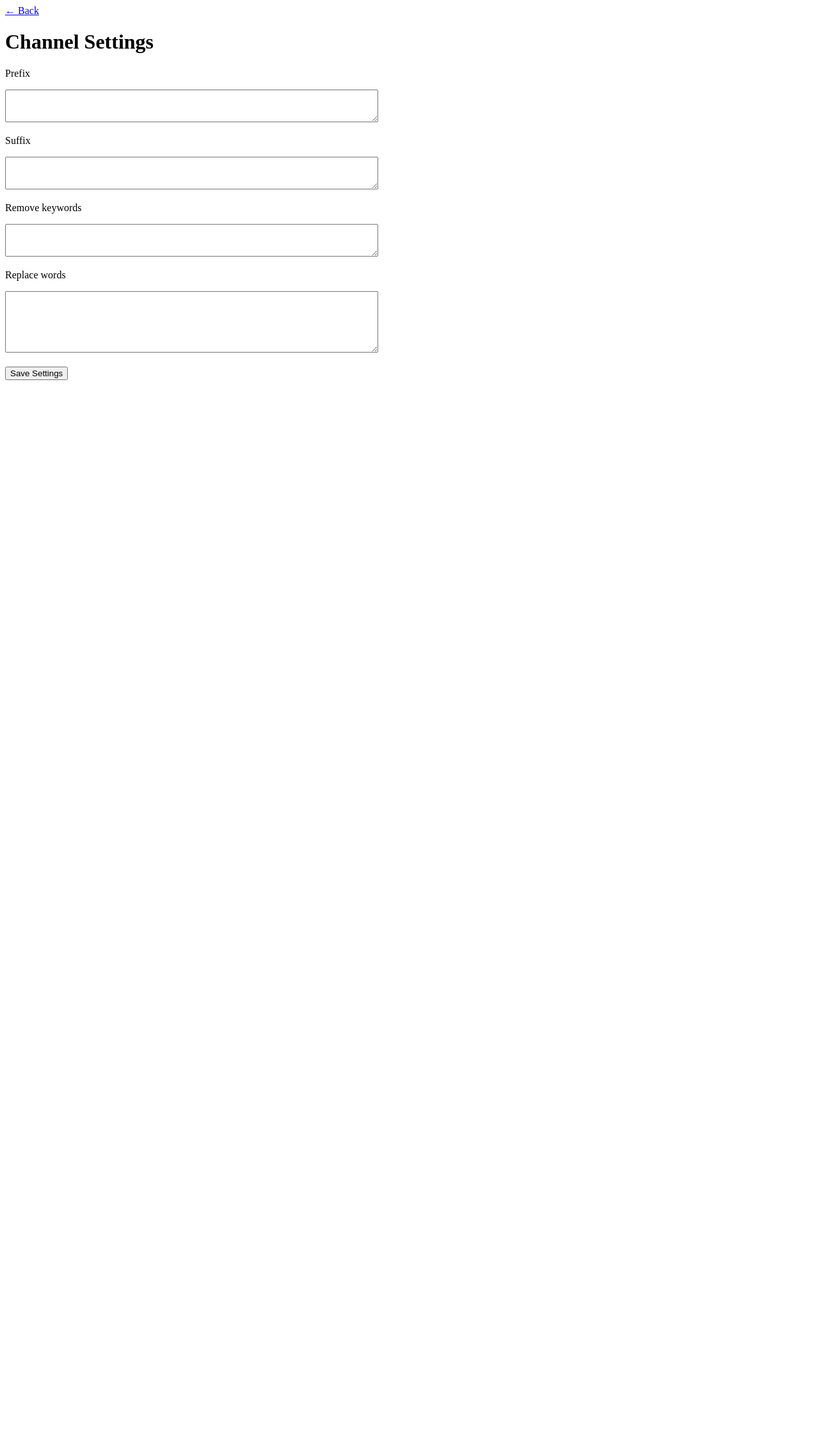
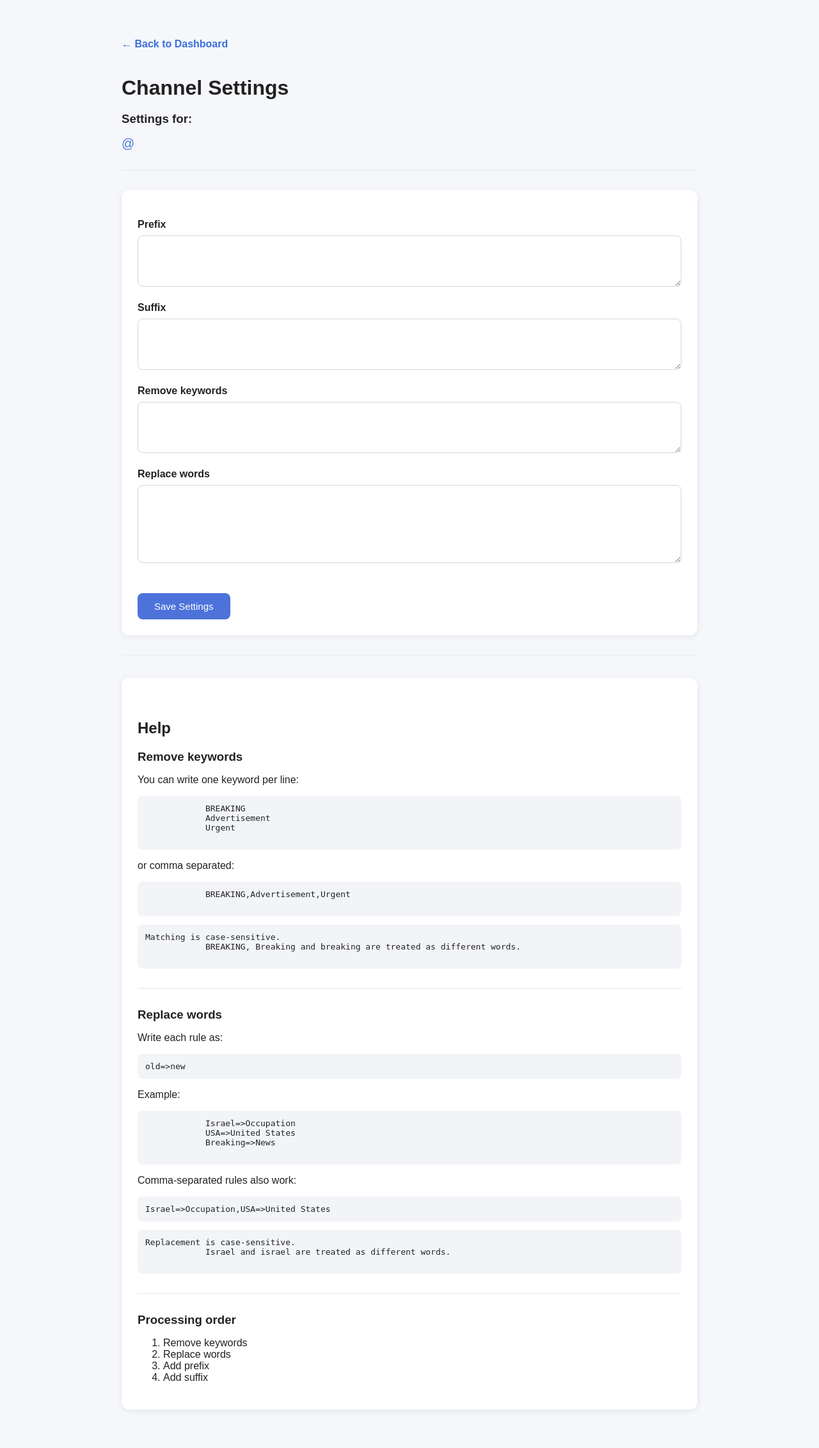
Before and after one commit to MohamdAlJawhari/telegram-feed-platform, a FastAPI app: page /dashboard/settings/1 in a window 1280 px wide. Shown: the whole page at 64% size. Before the commit the page ends 594 px from the top, so only its background shows below. Run offline with FastAPI, Linux system fonts and the light colour scheme; data that the repository does not hold is empty; parts of the project's set-up code (start-up, migrations or seed data) failed here and were passed over.

Commit message:
Enhance channel settings page with channel information and improve styling

```diff
--- a/app/dashboard/routes.py
+++ b/app/dashboard/routes.py
@@ -14,7 +14,8 @@ from app.database.models import (
     get_dashboard_statistics,
     get_channel_summaries,
     get_channel_settings,
-    update_channel_settings
+    update_channel_settings,
+    get_channel
 )
 
 templates = Jinja2Templates(
@@ -127,12 +128,14 @@ def channel_settings_page(
 ):
 
     settings = get_channel_settings(channel_id)
+    channel = get_channel(channel_id)
 
     return templates.TemplateResponse(
         request=request,
         name="channel_settings.html",
         context={
             "channel_id": channel_id,
+            "channel": channel,
             "settings": settings,
         },
     )
--- /dev/null
+++ b/app/dashboard/static/css/channel-setting.css
@@ -0,0 +1,146 @@
+/* ---------- Page ---------- */
+
+body {
+    font-family: Arial, Helvetica, sans-serif;
+    background: #f5f7fb;
+    color: #222;
+    max-width: 900px;
+    margin: 40px auto;
+    padding: 20px;
+}
+
+/* ---------- Headings ---------- */
+
+h1 {
+    margin-bottom: 5px;
+}
+
+h2 {
+    margin-top: 40px;
+}
+
+h3 {
+    margin-bottom: 8px;
+}
+
+/* ---------- Back Button ---------- */
+
+.back-link {
+    display: inline-block;
+    margin-bottom: 20px;
+    text-decoration: none;
+    color: #3b6edc;
+    font-weight: bold;
+}
+
+.back-link:hover {
+    text-decoration: underline;
+}
+
+/* ---------- Card ---------- */
+
+.settings-card {
+    background: white;
+    padding: 25px;
+    border-radius: 12px;
+    box-shadow: 0 2px 10px rgba(0,0,0,.08);
+}
+
+/* ---------- Labels ---------- */
+
+label {
+    display: block;
+    font-weight: bold;
+    margin-top: 20px;
+    margin-bottom: 8px;
+}
+
+/* ---------- Textareas ---------- */
+
+textarea {
+
+    width: 100%;
+    min-height: 80px;
+
+    padding: 12px;
+
+    border: 1px solid #d0d7de;
+    border-radius: 8px;
+
+    resize: vertical;
+
+    font-size: 14px;
+    font-family: Consolas, monospace;
+
+    box-sizing: border-box;
+}
+
+/* ---------- Save Button ---------- */
+
+.save-btn {
+
+    margin-top: 25px;
+
+    background: #4d73db;
+    color: white;
+
+    border: none;
+
+    padding: 12px 26px;
+
+    border-radius: 8px;
+
+    cursor: pointer;
+
+    font-size: 15px;
+}
+
+.save-btn:hover {
+    background: #3559b8;
+}
+
+/* ---------- Help ---------- */
+
+.help-card {
+
+    margin-top: 35px;
+
+    background: white;
+
+    border-radius: 12px;
+
+    padding: 25px;
+
+    box-shadow: 0 2px 10px rgba(0,0,0,.08);
+}
+
+pre {
+
+    background: #f2f4f8;
+
+    padding: 12px;
+
+    border-radius: 8px;
+
+    overflow-x: auto;
+}
+
+hr {
+
+    border: none;
+
+    border-top: 1px solid #e5e7eb;
+
+    margin: 30px 0;
+}
+
+/* ---------- Channel Name ---------- */
+
+.channel-name {
+
+    color: #4d73db;
+
+    font-size: 20px;
+
+    margin-bottom: 25px;
+}
--- a/app/dashboard/templates/channel_settings.html
+++ b/app/dashboard/templates/channel_settings.html
@@ -3,34 +3,102 @@
 <html>
 
 <head>
-
     <title>Channel Settings</title>
-
+    <link rel="stylesheet" href="/static/css/channel-setting.css">
 </head>
 
 <body>
-    <a href="/dashboard" class="back-link"> ← Back </a>
 
+    <a class="back-link" href="/dashboard">
+        ← Back to Dashboard
+    </a>
 
     <h1>Channel Settings</h1>
 
+    <h3>
+        Settings for:
+    </h3>
+
+    <p>
+
+    <div class="channel-name">
+        @{{ channel["channel_username"] }}
+    </div>
+    </p>
+
+    <hr>
+    <div class="settings-card">
         <form action="/dashboard/settings/{{ channel_id }}" method="post">
 
-        <p>Prefix</p>
+            <label>Prefix</label>
             <textarea name="prefix" rows="3" cols="70">{{ settings["prefix"] }}</textarea>
-        <p>Suffix</p>
+            <label>Suffix</label>
             <textarea name="suffix" rows="3" cols="70">{{ settings["suffix"] }}</textarea>
-        <p>Remove keywords</p>
+            <label>Remove keywords</label>
             <textarea name="remove_keywords" rows="3" cols="70">{{ settings["remove_keywords"] }}</textarea>
-        <p>Replace words</p>
+            <label>Replace words</label>
             <textarea name="replace_words" rows="6" cols="70">{{ settings["replace_words"] }}</textarea>
             <br><br>
 
-        <button type="submit">
+            <button class="save-btn" type="submit">
                 Save Settings
             </button>
 
         </form>
+    </div>
+
+    <hr>
+
+    <div class="help-card">
+        <h2>Help</h2>
+        <h3>Remove keywords</h3>
+        <p>
+            You can write one keyword per line:
+        </p>
+        <pre>
+            BREAKING
+            Advertisement
+            Urgent
+        </pre>
+        <p>
+            or comma separated:
+        </p>
+        <pre>
+            BREAKING,Advertisement,Urgent
+        </pre>
+        <pre>Matching is case-sensitive.
+            BREAKING, Breaking and breaking are treated as different words.
+        </pre>
+        <hr>
+        <h3>Replace words</h3>
+        <p>
+            Write each rule as:
+        </p>
+        <pre>old=>new</pre>
+        <p>
+            Example:
+        </p>
+        <pre>
+            Israel=>Occupation
+            USA=>United States
+            Breaking=>News
+        </pre>
+        <p>
+            Comma-separated rules also work:
+        </p>
+        <pre>Israel=>Occupation,USA=>United States</pre>
+        <pre>Replacement is case-sensitive.
+            Israel and israel are treated as different words.
+        </pre>
+        <hr>
+        <h3>Processing order</h3>
+        <ol>
+            <li>Remove keywords</li>
+            <li>Replace words</li>
+            <li>Add prefix</li>
+            <li>Add suffix</li>
+        </ol>
+    </div>
 
 </body>
 
--- a/app/rss/rss.py
+++ b/app/rss/rss.py
@@ -3,7 +3,7 @@ import mimetypes
 from app.media.media_service import build_public_media_url
 from feedgen.feed import FeedGenerator
 from app.database.models import get_posts_by_channel, get_channel_settings
-from app.processing.processor import process_text
+from app.processing.processor import process_text, extract_title
 
 def generate_rss(channel_name):
 
@@ -46,7 +46,7 @@ def generate_rss(channel_name):
         )
 
         # ---------- Title ----------
-        title = (processed_text or "(No text)").strip()
+        title = extract_title(text)
 
         if len(title) > 80:
             title = title[:80] + "..."
```
Also changed, not shown: app/database/models.py (+23 -0 lines), app/processing/processor.py (+47 -5 lines), app/dashboard/static/css/common.css (added). Lines whose indentation alone changed are shown as unchanged.
